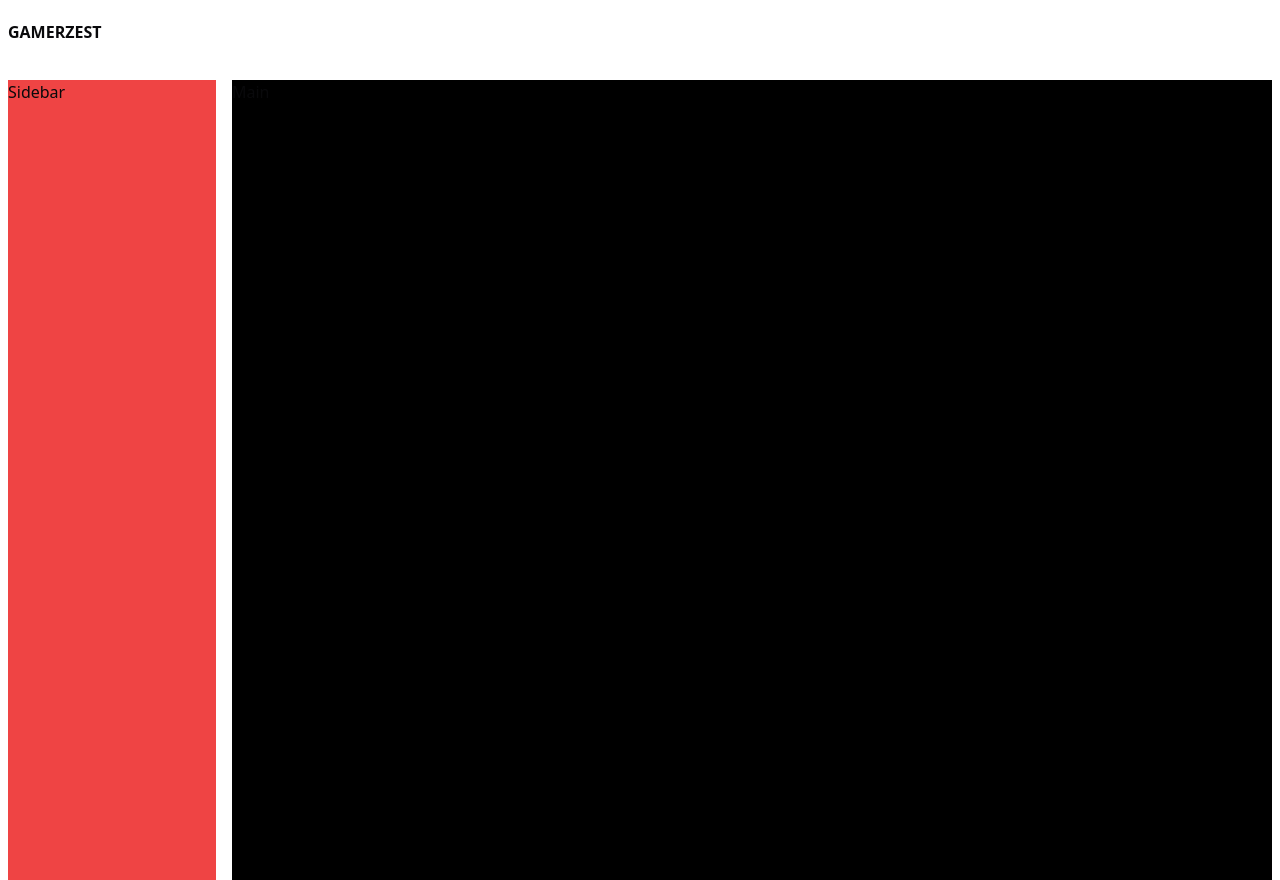
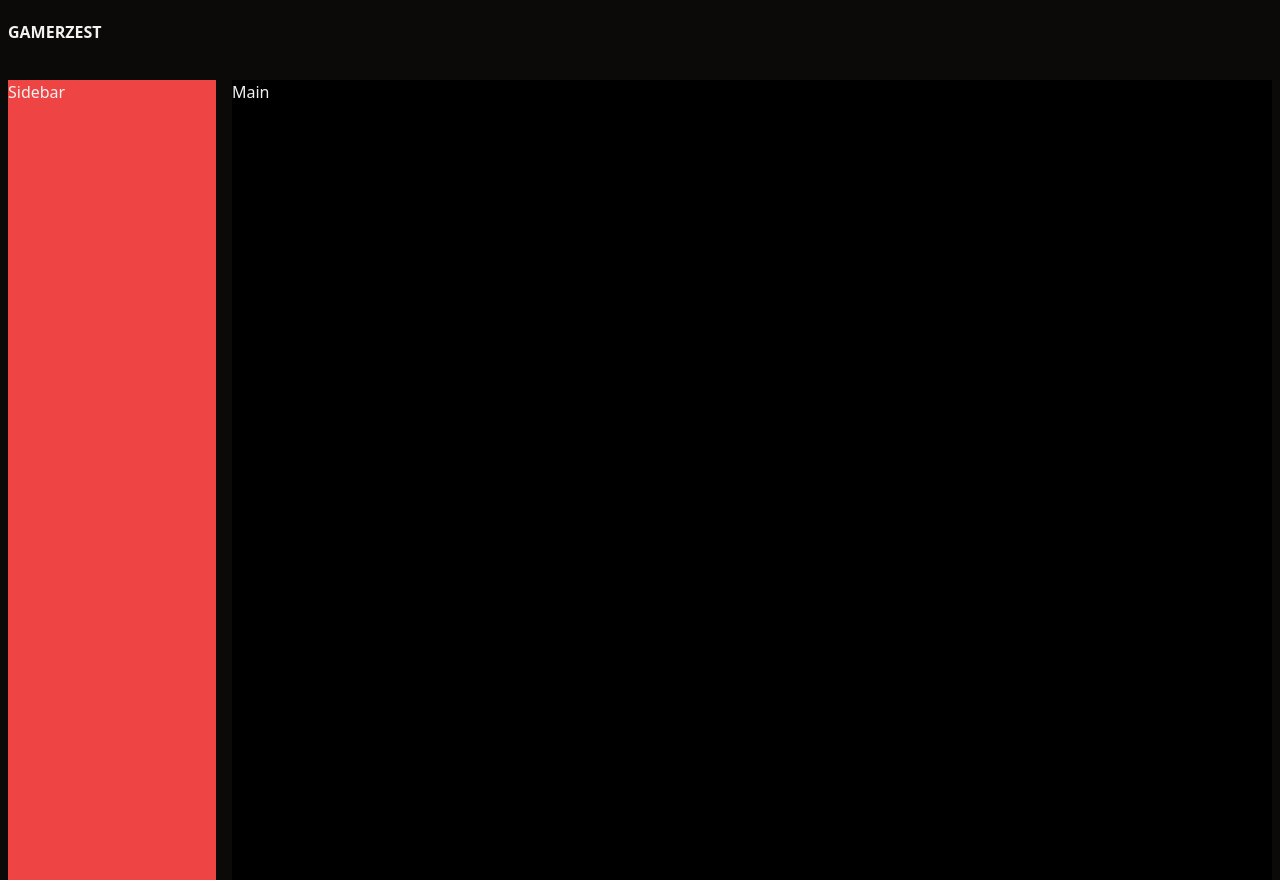
Before and after one commit to Julesdj/GamerZest, a React (Vite) app: page / in a window 1280 px wide. Built offline with nearby package versions, Linux system fonts and the light colour scheme.

Commit message:
Implements dark mode

```diff
--- a/src/App.tsx
+++ b/src/App.tsx
@@ -1,4 +1,3 @@
-import "./App.css";
 import NavBar from "./components/NavBar";
 
 function App() {
--- /dev/null
+++ b/src/ThemeProvider.tsx
@@ -0,0 +1,74 @@
+import { createContext, useContext, useEffect, useState } from "react";
+
+type Theme = "dark" | "light" | "system";
+
+type ThemeProviderProps = {
+    children: React.ReactNode;
+    defaultTheme?: Theme;
+    storageKey?: string;
+};
+
+type ThemeProviderState = {
+    theme: Theme;
+    setTheme: (theme: Theme) => void;
+};
+
+const initialState: ThemeProviderState = {
+    theme: "system",
+    setTheme: () => null,
+};
+
+const ThemeProviderContext = createContext<ThemeProviderState>(initialState);
+
+export default function ThemeProvider({
+    children,
+    defaultTheme = "system",
+    storageKey = "vite-ui-theme",
+    ...props
+}: ThemeProviderProps) {
+    const [theme, setTheme] = useState<Theme>(
+        () => (localStorage.getItem(storageKey) as Theme) || defaultTheme
+    );
+
+    useEffect(() => {
+        const root = window.document.documentElement;
+
+        root.classList.remove("light", "dark");
+
+        if (theme === "system") {
+            const systemTheme = window.matchMedia(
+                "(prefers-color-scheme: dark)"
+            ).matches
+                ? "dark"
+                : "light";
+
+            root.classList.add(systemTheme);
+            return;
+        }
+
+        root.classList.add(theme);
+    }, [theme]);
+
+    const value = {
+        theme,
+        setTheme: (theme: Theme) => {
+            localStorage.setItem(storageKey, theme);
+            setTheme(theme);
+        },
+    };
+
+    return (
+        <ThemeProviderContext.Provider {...props} value={value}>
+            {children}
+        </ThemeProviderContext.Provider>
+    );
+}
+
+export const useTheme = () => {
+    const context = useContext(ThemeProviderContext);
+
+    if (context === undefined)
+        throw new Error("useTheme must be used within a ThemeProvider");
+
+    return context;
+};
--- a/src/main.tsx
+++ b/src/main.tsx
@@ -1,10 +1,13 @@
 import React from "react";
 import ReactDOM from "react-dom/client";
 import App from "./App.tsx";
+import ThemeProvider from "./ThemeProvider";
 import "./index.css";
 
 ReactDOM.createRoot(document.getElementById("root")!).render(
     <React.StrictMode>
-        <App />
+        <ThemeProvider defaultTheme="dark" storageKey="vite-ui-theme">
+            <App />
+        </ThemeProvider>
     </React.StrictMode>
 );
```
Also changed, not shown: src/App.css (deleted).
